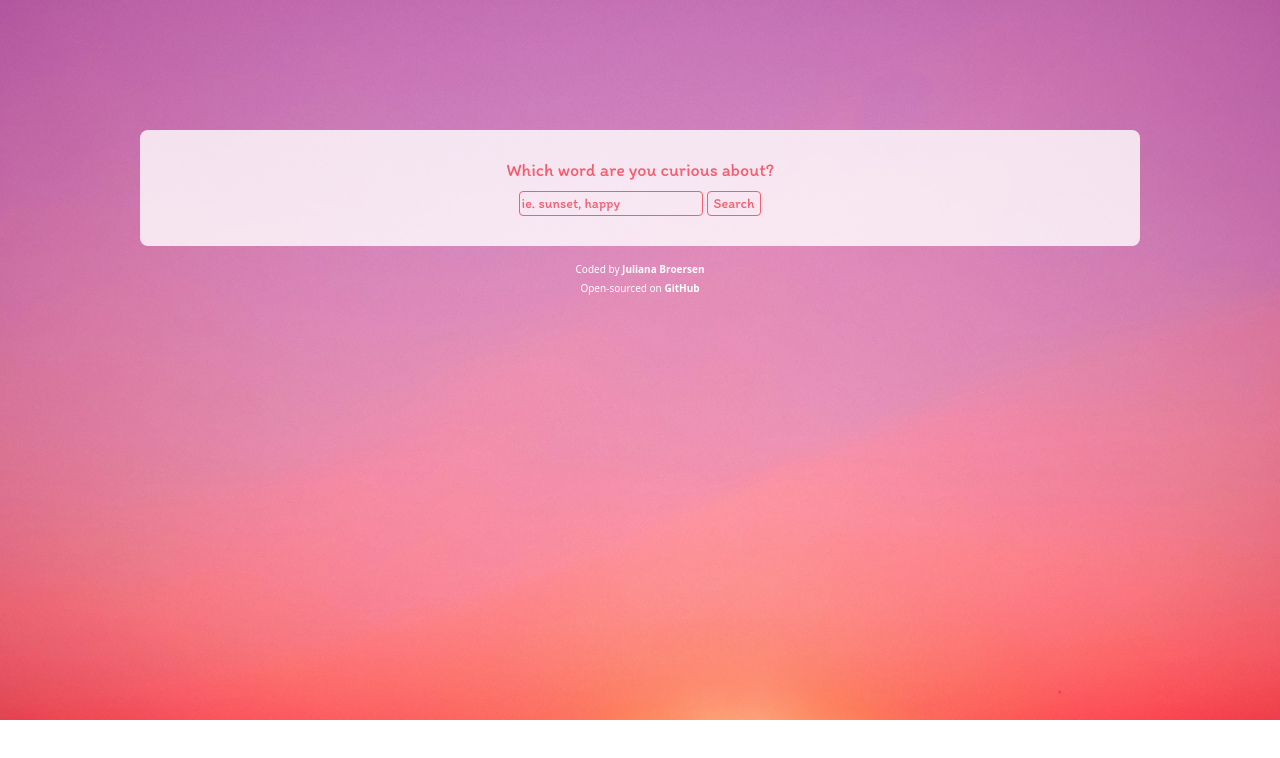
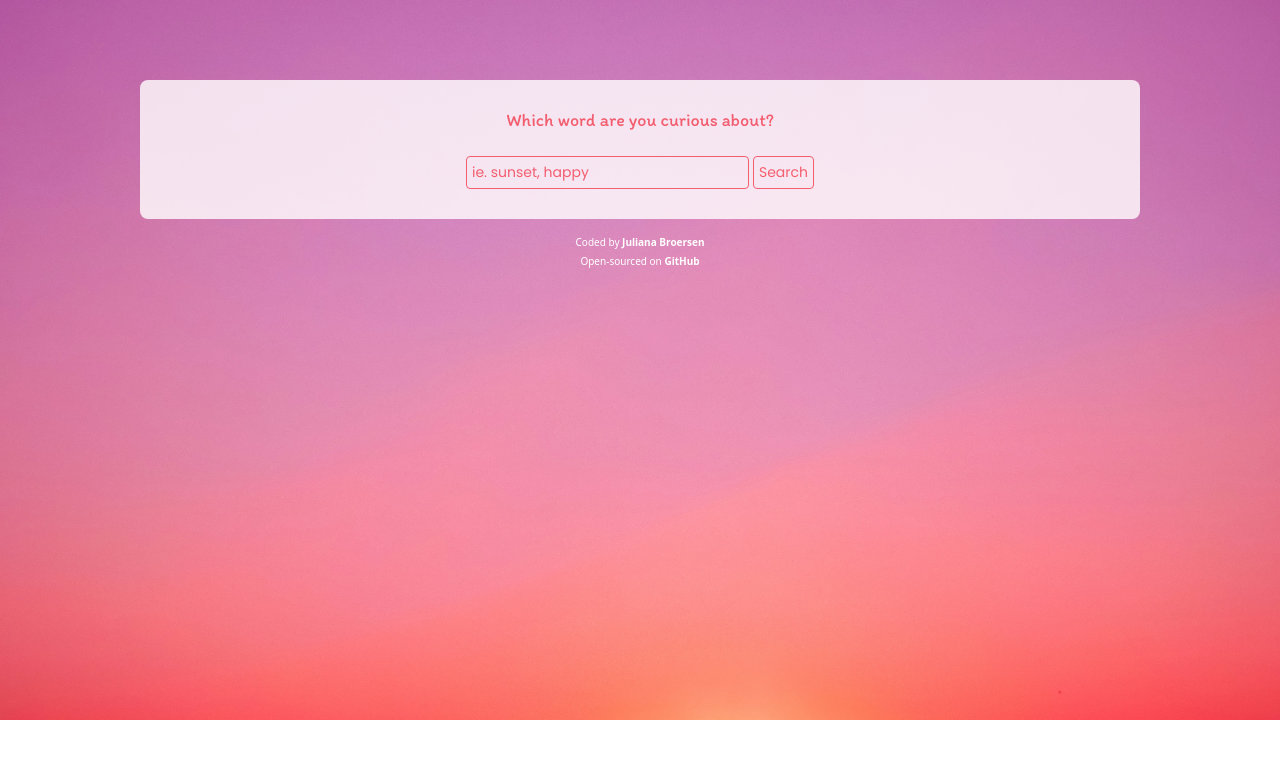
Before and after one commit to julbroersen/react-dictionary-app-project, a React (Create React App) app: page / in a window 1280 px wide. Shown: the top 758 px of the page. Built offline with nearby package versions, Linux system fonts and the light colour scheme.

Commit message:
css styling fixes

```diff
--- a/src/Dictionary.css
+++ b/src/Dictionary.css
@@ -6,8 +6,9 @@
   border: 1px solid var(--main-branding-color);
   border-radius: 4px;
   color: var(--main-branding-color);
-  font-family: "Itim", cursive;
+  font-family: "Poppins", sans-serif;
   font-size: 14px;
+  padding: 5px;
 }
 
 .search-input::placeholder {
@@ -23,8 +24,9 @@
   border: 1px solid var(--main-branding-color);
   border-radius: 4px;
   color: var(--main-branding-color);
-  font-family: "Itim", cursive;
+  font-family: "Poppins", sans-serif;
   font-size: 14px;
+  padding: 5px;
   transition: all 150ms ease-in-out;
 }
 
--- a/src/Dictionary.js
+++ b/src/Dictionary.js
@@ -26,7 +26,7 @@ export default function Dictionary() {
 
   return (
     <div className="Dictionary">
-      <form onSubmit={search}>
+      <form className="mt-4" onSubmit={search}>
         <input
           type="search"
           placeholder="ie. sunset, happy"
--- a/src/Meaning.css
+++ b/src/Meaning.css
@@ -4,7 +4,7 @@
 
 .Meaning h3 {
   color: var(--main-branding-color);
-  font-size: 12px;
+  font-size: 14px;
   text-align: left;
 }
 
--- a/src/Meaning.js
+++ b/src/Meaning.js
@@ -2,12 +2,11 @@ import React from "react";
 import "./Meaning.css";
 
 export default function Meaning(props) {
-  console.log(props.meaning);
   return (
-    <div className="Meaning mt-3">
-      <h3>{props.meaning.partOfSpeech}</h3>
-      <p>{props.meaning.definition}</p>
-      <p className="example">{props.meaning.example}</p>
+    <div className="Meaning mt-4">
+      <h3 className="mt-2">{props.meaning.partOfSpeech}</h3>
+      <p className="mb-0">{props.meaning.definition}</p>
+      <p className="example mt-1 mb-1">{props.meaning.example}</p>
     </div>
   );
 }
--- a/src/Results.js
+++ b/src/Results.js
@@ -6,7 +6,7 @@ export default function Results(props) {
   if (props.result) {
     return (
       <div className="Results container">
-        <h2 className="mt-3">{props.result.word}</h2>
+        <h2 className="mt-4">{props.result.word}</h2>
         <h4>{props.result.phonetic}</h4>
         {props.result.meanings.map(function (meaning, index) {
           return (
--- a/src/index.css
+++ b/src/index.css
@@ -5,5 +5,5 @@ body {
   border-radius: 8px;
   margin: 30px auto;
   max-width: 80%;
-  padding: 100px 0;
+  padding: 50px 0;
 }
```
